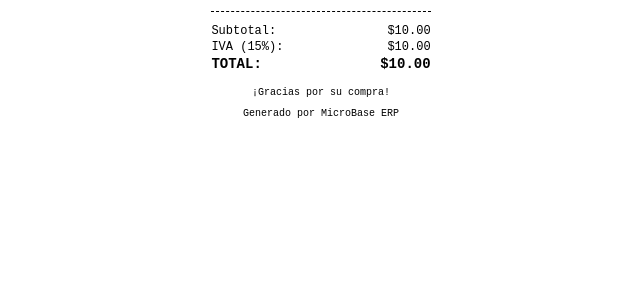
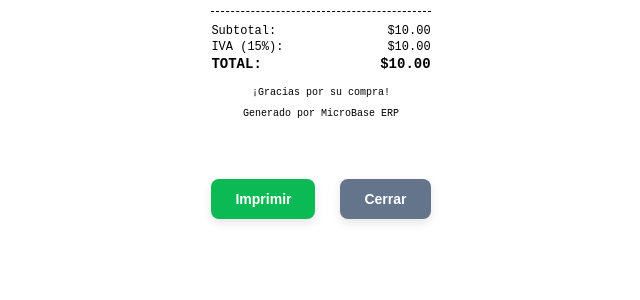
Before and after one commit to Eazy-E-593/Tesis-Pro, a FastAPI app: template templates/ticket.html in a window 1280 px wide. Shown: the part 233-533 px from the top of the page, without its empty margins (319-959 px from the left). Run offline with FastAPI, Linux system fonts and the light colour scheme; the template is opened without the code that fills it: most values are stand-ins (such as "Sample title", 1, 10 or a date in 2020).

Commit message:
pequeña mejora en tickets

```diff
--- a/static/css/ticket.css
+++ b/static/css/ticket.css
@@ -68,6 +68,55 @@ th {
     }
     @page {
         margin: 0;
-        size: 58mm auto; /* Obliga al navegador a usar papel continuo vertical de 58mm */
+        size: 58mm auto;
+    }
+    .no-print {
+        display: none !important;
     }
 }
+
+/* UI Elements - Only for screen */
+.print-controls {
+    display: flex;
+    justify-content: center;
+    gap: 25px; /* Más espacio entre botones */
+    margin-top: 60px; /* Más espacio respecto a la factura */
+    padding-bottom: 40px;
+    width: 100%;
+    position: relative;
+    left: 50%;
+    transform: translateX(-50%);
+    min-width: 300px; /* Para que no se encojan en el ancho del ticket */
+}
+
+.print-btn {
+    background: #0cba55;
+    color: white;
+    border: none;
+    padding: 12px 24px; /* Un poco más grandes */
+    border-radius: 8px;
+    cursor: pointer;
+    font-weight: bold;
+    display: flex;
+    align-items: center;
+    gap: 10px;
+    font-family: sans-serif;
+    transition: all 0.2s;
+    font-size: 14px;
+    box-shadow: 0 4px 10px rgba(0,0,0,0.1);
+}
+
+
+
+.print-btn:hover {
+    transform: scale(1.05);
+    background: #005c26;
+}
+
+.close-btn {
+    background: #64748b;
+}
+
+.close-btn:hover {
+    background: #475569;
+}
--- a/templates/dashboard.html
+++ b/templates/dashboard.html
@@ -33,7 +33,8 @@
     </div>
 </div>
 
-<h3 style="margin-top: 32px; margin-bottom: 16px; font-weight: 500;">Plantillas Rápidas (Configuración Sugerida)</h3>
+<h3 style="margin-top: 32px; margin-bottom: 16px; font-weight: 500;">Puedes elegir entre plantillas rápidas
+    (Configuración Sugerida)</h3>
 <div class="template-grid" style="grid-template-columns: repeat(auto-fit, minmax(200px, 1fr));">
     <div class="glass-panel template-card" onclick="showTemplateModal('restaurant')">
         <div class="template-icon" style="color: var(--warning);"><i data-lucide="utensils"></i></div>
@@ -62,7 +63,7 @@
             style="padding: 4px;"><i data-lucide="x"></i></button>
     </div>
     <p style="margin-bottom: 20px; color: var(--text-muted);">Te sugerimos usar esta estructura de base de datos para
-        empezar.</p>
+        empezar ( puedes modificarla a tu gusto después 😉).</p>
 
     <div id="template-tables-list"
         style="display: grid; grid-template-columns: repeat(auto-fit, minmax(250px, 1fr)); gap: 16px; margin-bottom: 24px;">
--- a/templates/ticket.html
+++ b/templates/ticket.html
@@ -8,7 +8,7 @@
     <link rel="stylesheet" href="/static/css/ticket.css">
 </head>
 
-<body onload="window.print()">
+<body>
     <div class="ticket-header">
         <h1>MicroBase POS</h1>
         <p>Ticket de {{ audit.details.type }}</p>
@@ -57,7 +57,24 @@
 
         <p class="thank-you">¡Gracias por su {{ 'proveeduría' if audit.details.type == 'Compra' else 'compra' }}!</p>
         <p class="thank-you" style="margin-top:2px;">Generado por MicroBase ERP</p>
+    <div class="no-print print-controls">
+        <button class="print-btn" onclick="window.print()">
+            Imprimir
+        </button>
+        <button class="print-btn close-btn" onclick="window.close()">
+            Cerrar
+        </button>
     </div>
+
+    <script>
+        // Esperamos 2 segundos para que el usuario vea el ticket antes de abrir el diálogo
+        window.onload = () => {
+            setTimeout(() => {
+                window.print();
+            }, 2000);
+        };
+    </script>
 </body>
 
+
 </html>
```
